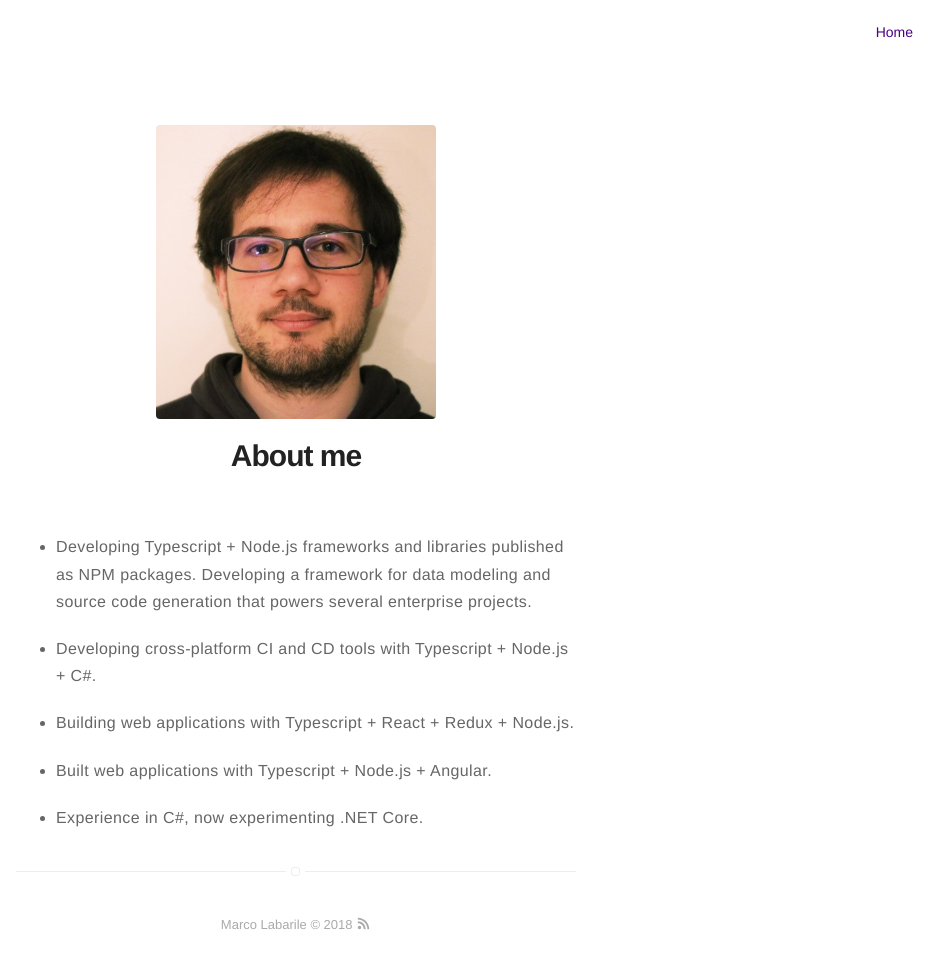
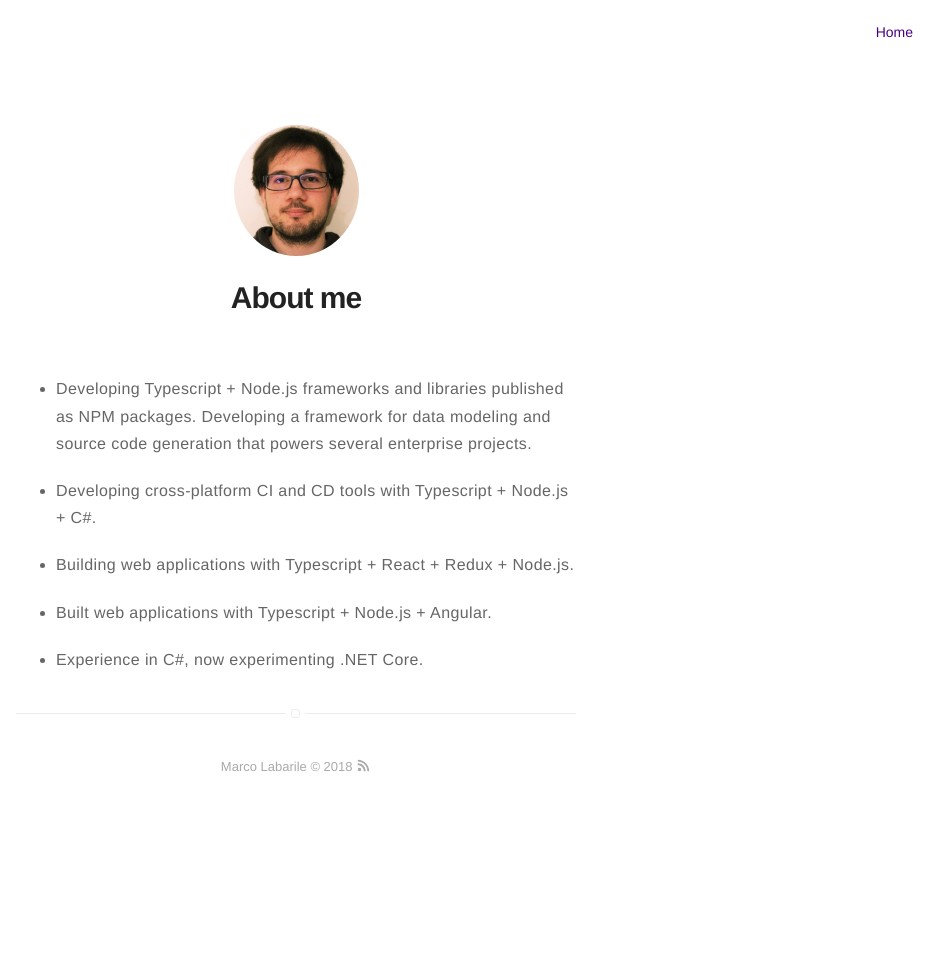
Before and after one commit to labarilem/labarilem.github.io, a Jekyll site: the page built from about.md, in a window 1280 px wide. Shown: the whole page, without its empty margins (344-1280 px from the left). Built offline with Jekyll 4.4.1, drawn with Linux system fonts in a browser that asks for light colours; after the commit the page ends 900 px from its top, so only the background shows below that.

Commit message:
improved about page

```diff
--- a/about.md
+++ b/about.md
@@ -2,7 +2,14 @@
 title: About
 layout: page
 ---
-![Profile Image]({{ site.url }}/{{ site.picture }})
+
+<header class="header-home {% if site.animation %}animated{% endif %}">
+
+	<a class="link" href="{{ site.url }}">
+			<img class="selfie" alt="{{ site.name }}" src="{% if site.external-image %}{{ site.picture }}{% else %}{{ site.url }}/{{ site.picture }}{% endif %}" />
+	</a>
+
+</header>
 
 # About me
 
```
